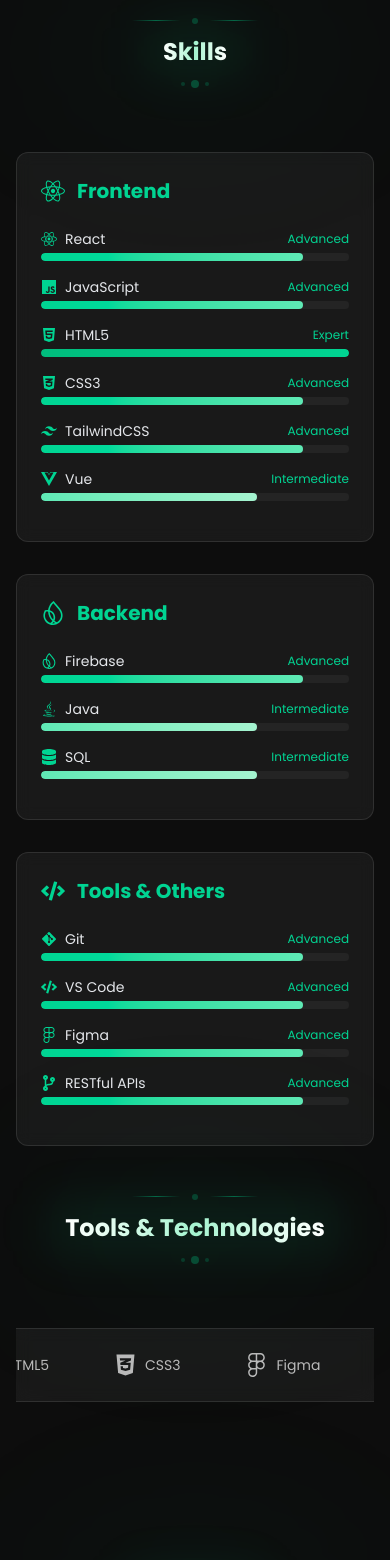
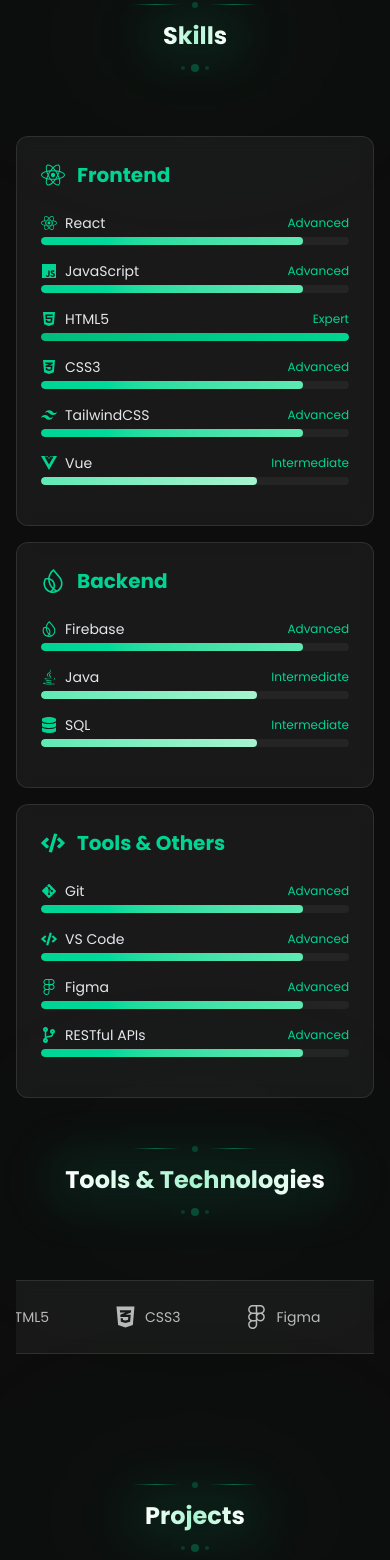
Before and after one commit to OreoIsCoding/my-portfolio, a React (Vite) app: page / in a window 390 px wide. Shown: the part 4056-5616 px from the top of the page. Built offline with nearby package versions, Linux system fonts and the light colour scheme.

Commit message:
Clean up code formatting and improve readability across multiple components and make the tool marquee hover paused

```diff
--- a/src/components/AnimatedBackground.jsx
+++ b/src/components/AnimatedBackground.jsx
@@ -1,16 +1,32 @@
-import React from 'react';
-import { FaReact, FaHtml5, FaCss3Alt, FaJs, FaNodeJs, FaGithub, FaNpm, FaDatabase } from 'react-icons/fa';
-import { SiTypescript, SiTailwindcss } from 'react-icons/si';
+import React from "react";
+import {
+  FaReact,
+  FaHtml5,
+  FaCss3Alt,
+  FaJs,
+  FaNodeJs,
+  FaGithub,
+  FaNpm,
+  FaDatabase,
+} from "react-icons/fa";
+import { SiTypescript, SiTailwindcss } from "react-icons/si";
 
 const AnimatedBackground = () => {
+  //ICONS
+  const techIcons = [
+    FaReact,
+    FaHtml5,
+    FaCss3Alt,
+    FaJs,
+    FaNodeJs,
+    FaGithub,
+    FaNpm,
+    SiTypescript,
+    SiTailwindcss,
+    FaDatabase,
+  ];
 
-    //ICONS
-    const techIcons = [
-        FaReact, FaHtml5, FaCss3Alt, FaJs, FaNodeJs, FaGithub, FaNpm,
-        SiTypescript, SiTailwindcss, FaDatabase
-    ];
-
-    return (
+  return (
     <div className="animated-background fixed inset-0 z-0 overflow-hidden">
       {[...Array(25)].map((_, i) => {
         const Icon = techIcons[Math.floor(Math.random() * techIcons.length)];
@@ -27,8 +43,10 @@
               animationDuration: `${Math.random() * 15 + 10}s`,
               animationDelay: `${Math.random() * 5}s`,
               opacity: Math.random() * 0.2 + 0.1,
-              color: `rgba(${Math.random() > 0.5 ? '0, 255, 255' : '128, 255, 128'}, 0.4)`,
-              filter: 'blur(0.5px)',
+              color: `rgba(${
+                Math.random() > 0.5 ? "0, 255, 255" : "128, 255, 128"
+              }, 0.4)`,
+              filter: "blur(0.5px)",
             }}
           >
             <Icon />
--- a/src/components/UI/Modal.jsx
+++ b/src/components/UI/Modal.jsx
@@ -1,32 +1,57 @@
-import React, { useEffect, useState } from 'react';
+import React, { useEffect, useState } from "react";
 
 const Modal = ({ isOpen, onClose, children }) => {
   const [isLoaded, setIsLoaded] = useState(false);
 
   useEffect(() => {
     const handleEsc = (e) => {
-      if (e.key === 'Escape') onClose();
+      if (e.key === "Escape") onClose();
     };
 
     if (isOpen) {
       setIsLoaded(false);
-      document.addEventListener('keydown', handleEsc);
-      document.body.style.overflow = 'hidden';
+      document.addEventListener("keydown", handleEsc);
+      document.body.style.overflow = "hidden";
     } else {
-      document.body.style.overflow = 'unset';
+      document.body.style.overflow = "unset";
     }
 
     return () => {
-      document.removeEventListener('keydown', handleEsc);
+      document.removeEventListener("keydown", handleEsc);
     };
   }, [isOpen, onClose]);
 
   if (!isOpen) return null;
 
   return (
-    <div className="fixed inset-0 z-50 flex items-center justify-center p-4 bg-black/90 backdrop-blur-sm"
-         onClick={onClose}>
-      <div className="relative max-w-[90vw] max-h-[90vh]" onClick={e => e.stopPropagation()}>
+    <div
+      className="fixed inset-0 z-50 flex items-center justify-center p-4 bg-black/90 backdrop-blur-sm"
+      onClick={onClose}
+    >
+      <button
+        onClick={onClose}
+        className="absolute top-4 left-4 p-2 rounded-full bg-white/10 hover:bg-white/20
+          text-white transition-all duration-300 backdrop-blur-sm"
+      >
+        <svg
+          className="w-4 h-4"
+          fill="none"
+          stroke="currentColor"
+          viewBox="0 0 24 24"
+        >
+          <path
+            strokeLinecap="round"
+            strokeLinejoin="round"
+            strokeWidth={2}
+            d="M6 18L18 6M6 6l12 12"
+          />
+        </svg>
+      </button>
+
+      <div
+        className="relative max-w-[90vw] max-h-[90vh]"
+        onClick={(e) => e.stopPropagation()}
+      >
         {!isLoaded && (
           <div className="absolute inset-0 flex items-center justify-center">
             <div className="w-10 h-10 border-3 border-emerald-400 border-t-transparent rounded-full animate-spin" />
@@ -34,17 +59,11 @@
         )}
         {React.cloneElement(children, {
           onLoad: () => setIsLoaded(true),
-          className: `${children.props.className} ${!isLoaded ? 'opacity-0' : 'opacity-100'} transition-opacity duration-300`
+          className: `${children.props.className} ${
+            !isLoaded ? "opacity-0" : "opacity-100"
+          } transition-opacity duration-300`,
         })}
       </div>
-      <button
-        onClick={onClose}
-        className="absolute top-45 right-4 text-white hover:text-emerald-400 transition-colors"
-      >
-        <svg className="w-8 h-8 cursor-pointer" fill="none" stroke="currentColor" viewBox="0 0 24 24">
-          <path strokeLinecap="round" strokeLinejoin="round" strokeWidth={2} d="M6 18L18 6M6 6l12 12" />
-        </svg>
-      </button>
     </div>
   );
 };
--- a/src/components/sections/projects/Projects.jsx
+++ b/src/components/sections/projects/Projects.jsx
@@ -10,13 +10,13 @@
   const [ref, isVisible] = useScrollAnimation();
 
   return (
-    <section id="projects" className="min-h-screen bg-black/95 py-20 px-4 sm:px-6 lg:px-8">
+    <section id="projects" className="min-h-screen bg-black/95 py-16 sm:py-20 px-4 sm:px-6 lg:px-8">
       <div className="max-w-6xl mx-auto">
         <div className={`transition-all duration-1000 ${isVisible ? 'opacity-100 translate-y-0' : 'opacity-0 translate-y-10'}`}>
           <SectionHeader title="Projects" />
         </div>
 
-        <div ref={ref} className="grid grid-cols-1 sm:grid-cols-2 lg:grid-cols-3 gap-6">
+        <div ref={ref} className="grid grid-cols-1 md:grid-cols-2 xl:grid-cols-3 gap-4 sm:gap-6">
           {projectsData.map((project, index) => (
             <div key={index}
               className={`transition-all duration-1000 delay-${index * 200}
--- a/src/components/sections/skills/Skills.jsx
+++ b/src/components/sections/skills/Skills.jsx
@@ -45,14 +45,15 @@
   const [ref, isVisible] = useScrollAnimation();
 
   return (
-    <section id="skills" className="min-h-screen bg-black/95 py-20 px-4 sm:px-6 lg:px-8">
+    <section id="skills" className="min-h-screen bg-black/95 py-16 sm:py-20 px-4 sm:px-6 lg:px-8">
       <div className="max-w-6xl mx-auto" ref={ref}>
         <div className={`transition-all duration-1000
           ${isVisible ? 'opacity-100 translate-y-0' : 'opacity-0 translate-y-10'}`}>
           <SectionHeader title="Skills" />
         </div>
 
-        <div className={`grid grid-cols-1 md:grid-cols-2 lg:grid-cols-3 gap-8 transition-all duration-1000
+        <div className={`grid grid-cols-1 md:grid-cols-2 lg:grid-cols-3 gap-4 sm:gap-6 lg:gap-8
+          transition-all duration-1000
           ${isVisible ? 'opacity-100 translate-y-0' : 'opacity-0 translate-y-10'}`}>
           {skillsData.map((category, index) => (
             <div
--- a/src/components/sections/skills/ToolsMarquee.jsx
+++ b/src/components/sections/skills/ToolsMarquee.jsx
@@ -1,55 +1,80 @@
-import React from 'react';
-import SectionHeader from '../../UI/SectionHeader';
+import React, { useState } from "react";
+import SectionHeader from "../../UI/SectionHeader";
 import {
-  FaGitAlt, FaGithub, FaCode, FaNpm,
-  FaFigma, FaReact, FaHtml5, FaCss3Alt,
-  FaJs, FaDatabase, FaCodeBranch
-} from 'react-icons/fa';
-import {
-  SiTailwindcss, SiFirebase,
-  SiVuedotjs
-} from 'react-icons/si';
+  FaGitAlt,
+  FaGithub,
+  FaCode,
+  FaNpm,
+  FaFigma,
+  FaReact,
+  FaHtml5,
+  FaCss3Alt,
+  FaJs,
+  FaDatabase,
+  FaCodeBranch,
+} from "react-icons/fa";
+import { SiTailwindcss, SiFirebase, SiVuedotjs } from "react-icons/si";
 
 const tools = [
-  { Icon: FaReact, name: 'React' },
-  { Icon: FaJs, name: 'JavaScript' },
-  { Icon: FaHtml5, name: 'HTML5' },
-  { Icon: FaCss3Alt, name: 'CSS3' },
-  { Icon: FaFigma, name: 'Figma' },
-  { Icon: FaDatabase, name: 'SQL' },
-  {Icon:SiVuedotjs, name: 'Vue'},
-  { Icon: SiTailwindcss, name: 'TailwindCSS' },
-   { Icon: SiFirebase, name: 'Firebase' },
-  { Icon: FaGitAlt, name: 'Git' },
-  { Icon: FaGithub, name: 'GitHub' },
-  { Icon: FaNpm, name: 'NPM' }
+  { Icon: FaReact, name: "React" },
+  { Icon: FaJs, name: "JavaScript" },
+  { Icon: FaHtml5, name: "HTML5" },
+  { Icon: FaCss3Alt, name: "CSS3" },
+  { Icon: FaFigma, name: "Figma" },
+  { Icon: FaDatabase, name: "SQL" },
+  { Icon: SiVuedotjs, name: "Vue" },
+  { Icon: SiTailwindcss, name: "TailwindCSS" },
+  { Icon: SiFirebase, name: "Firebase" },
+  { Icon: FaGitAlt, name: "Git" },
+  { Icon: FaGithub, name: "GitHub" },
+  { Icon: FaNpm, name: "NPM" },
 ];
 
+// ToolItem
+const ToolItem = ({ Icon, name }) => (
+  <div className="flex items-center gap-2 px-8 py-6 text-white/70 hover:text-emerald-400
+    transition-colors duration-300">
+    <Icon className="w-6 h-6" />
+    <span className="text-sm whitespace-nowrap">{name}</span>
+  </div>
+);
+
+// Container
+const MarqueeContainer = ({ children, isPaused }) => (
+  <div className="relative w-full overflow-hidden bg-white/5 backdrop-blur-sm border-y border-white/10">
+    <div
+      className={`flex w-fit animate-marquee`}
+      style={{ animationPlayState: isPaused ? 'paused' : 'running' }}
+    >
+      {children}
+    </div>
+  </div>
+);
+
 const ToolsMarquee = () => {
+  const [isPaused, setIsPaused] = useState(false);
+
   return (
     <div className="relative">
+      <div className="mt-12">
+        <SectionHeader title="Tools & Technologies" />
+      </div>
 
-     <div className='mt-12'>
-      <SectionHeader title="Tools & Technologies" />
-        </div>
-      {/* Marquee */}
-      <div className="relative w-full overflow-hidden bg-white/5 backdrop-blur-sm border-y border-white/10">
-        <div className="flex w-fit animate-marquee">
+       <div
+        onMouseEnter={() => setIsPaused(true)}
+        onMouseLeave={() => setIsPaused(false)}
+        onTouchStart={() => setIsPaused(true)}
+        onTouchEnd={() => setIsPaused(false)}
+      >
+        <MarqueeContainer isPaused={isPaused}>
           {[...Array(2)].map((_, i) => (
             <div key={i} className="flex items-center">
               {tools.map((tool, index) => (
-                <div
-                  key={`${i}-${index}`}
-                  className="flex items-center gap-2 px-8 py-6 text-white/70 hover:text-emerald-400
-                    transition-colors duration-300"
-                >
-                  <tool.Icon className="w-6 h-6" />
-                  <span className="text-sm whitespace-nowrap">{tool.name}</span>
-                </div>
+                <ToolItem key={`${i}-${index}`} {...tool} />
               ))}
             </div>
           ))}
-        </div>
+        </MarqueeContainer>
       </div>
     </div>
   );
```
Also changed, not shown: src/App.jsx (+51 -40 lines), src/components/Navigation.jsx (+41 -16 lines), src/components/UI/SectionHeader.jsx (+5 -3 lines), src/data/projectsData.js (+2 -5 lines), src/data/timelineData.js (+79 -73 lines), src/index.css (+10 -6 lines).
